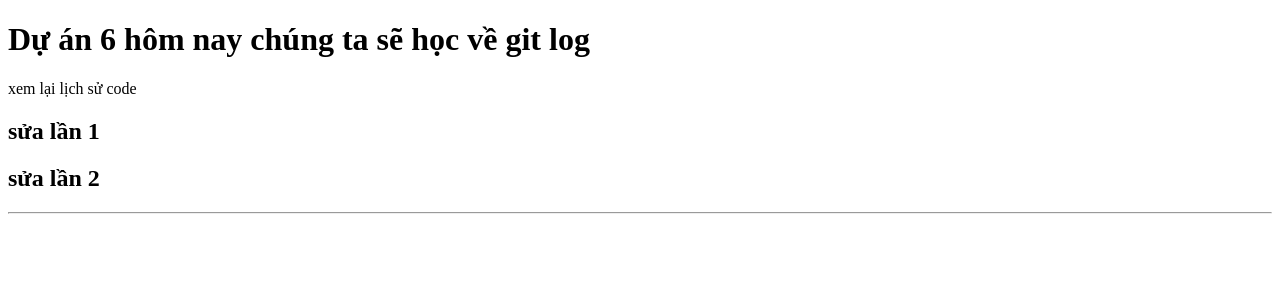
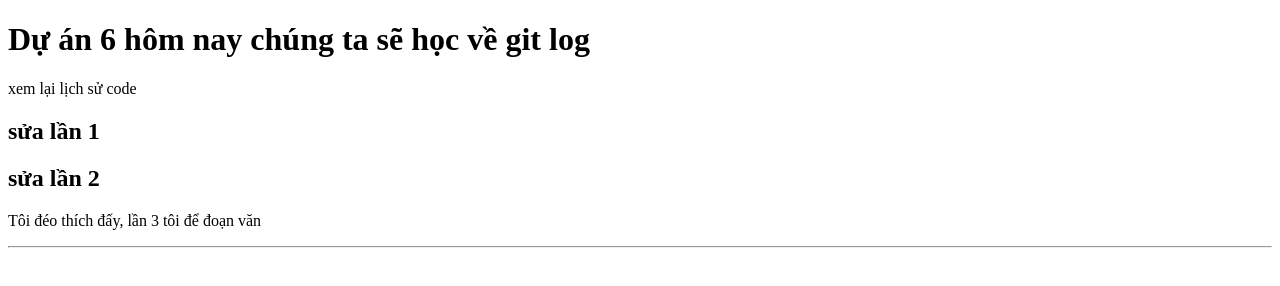
Before and after one commit to dinhduc4829/Du_an_6, a plain HTML site: page index.html in a window 1280 px wide. Drawn offline with Linux system fonts and the light colour scheme.

Commit message:
sửa lần 3

```diff
--- a/index.html
+++ b/index.html
@@ -10,6 +10,7 @@
     <p>xem lại lịch sử code</p>
     <h2>sửa lần 1</h2>
     <h2>sửa lần 2</h2>
+    <p>Tôi đéo thích đấy, lần 3 tôi để đoạn văn</p>
     <hr />
   </body>
 </html>
```
